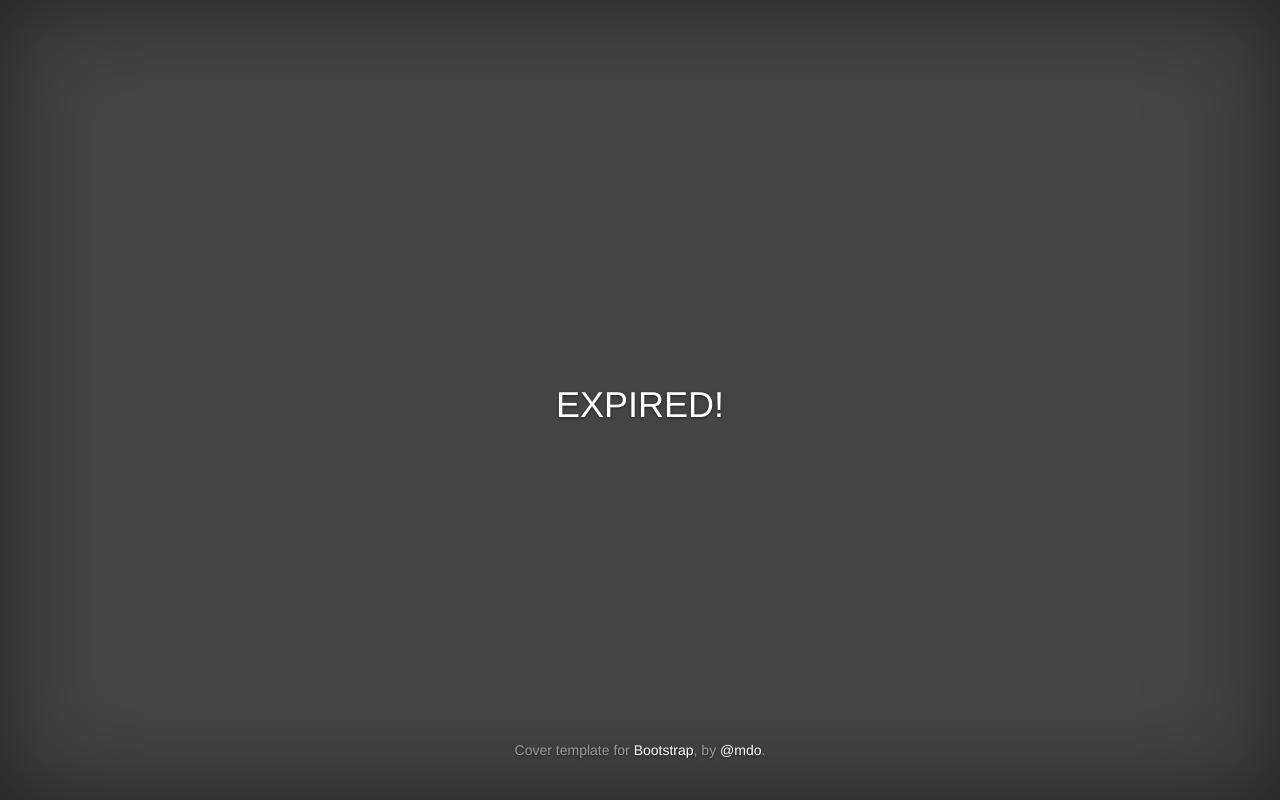
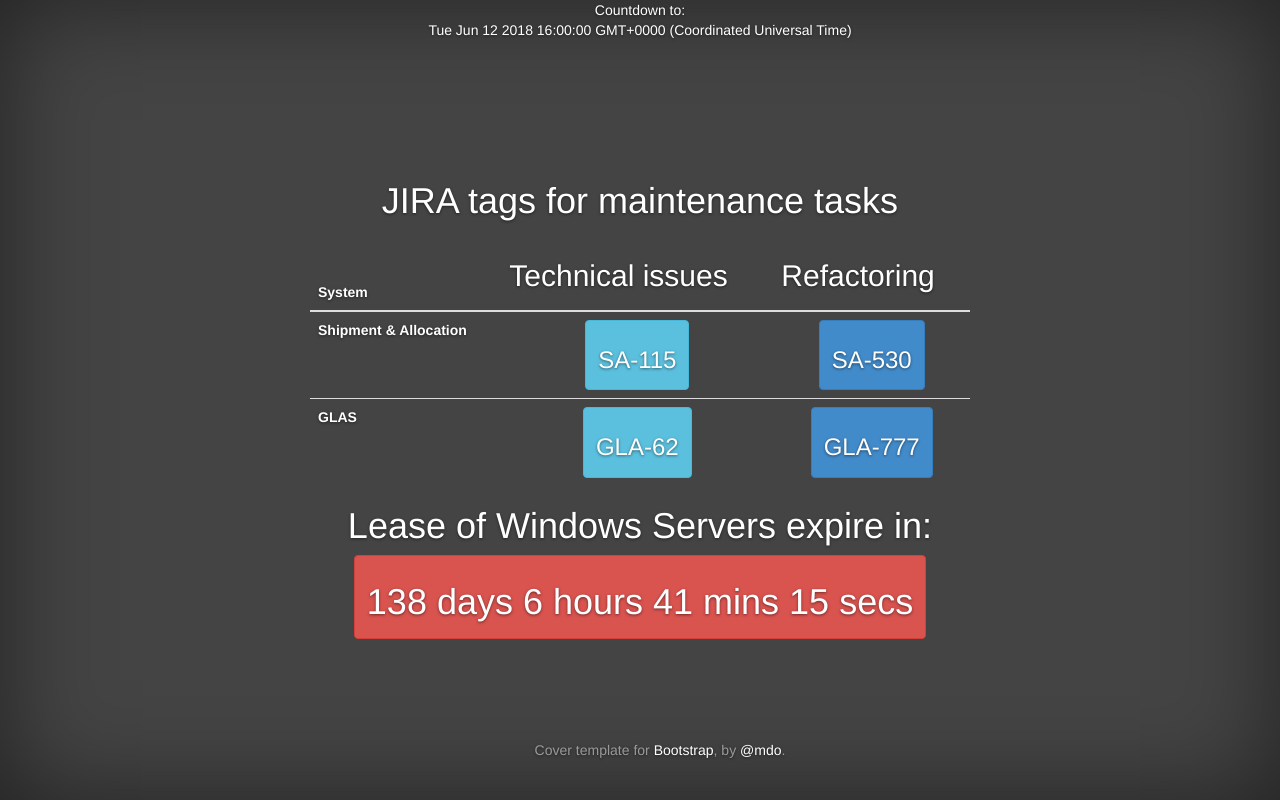
Before and after one commit to brotherBear/countdown, a plain HTML site: page index.html in a window 1280 px wide. Drawn offline with nearby package versions, Linux system fonts and the light colour scheme.

Commit message:
Updated countdown to show expiry of server lease

```diff
--- a/index.html
+++ b/index.html
@@ -13,16 +13,47 @@
 </head>
 <body>
   <div class="site-wrapper">
-
     <div class="site-wrapper-inner">
-
       <div class="cover-container">
-
         <div class="masthead clearfix" id="header">
         </div>
 
+        <div class="inner cover" id="issues">
+          <h1 class="cover-heading">JIRA tags for maintenance tasks</h1>
+          <table class="table">
+            <thead>
+              <tr>
+                <th>System</th><th><h2>Technical issues</h2></th><th><h2>Refactoring</h2></th>
+              </tr>
+            </thead>
+            <tbody>
+              <tr>
+                <th>Shipment &amp; Allocation</th>
+                <td>
+                  <div class="btn btn-info"><h3>SA-115</h3></div>
+                </td>
+                <td>
+                  <div class="btn btn-primary"><h3>SA-530</h3></div>
+                </td>
+              </tr>
+              <tr>
+                <th>GLAS</th>
+                <td>
+                  <div class="btn btn-info"><h3>GLA-62</h3></div>
+                </td>
+                <td>
+                  <div class="btn btn-primary"><h3>GLA-777</h3></div>
+                </td>
+              </tr>
+            </tbody>
+            <table>
+            </div>
+
             <div class="inner cover">
-            <h1 class="cover-heading"  id="countdown"></h1>
+              <h1 class="cover-heading">Lease of Windows Servers expire in:</h1>
+              <div class="btn btn-danger">
+                <h1 id="countdown"></h1>
+              </div>
             </div>
 
             <div class="mastfoot">
--- a/scripts/script.js
+++ b/scripts/script.js
@@ -1,5 +1,5 @@
 
-    CountDownTimer('06/02/2014 10:1 AM', 'countdown');
+    CountDownTimer('06/12/2018 04:00 PM', 'countdown');
 
     function CountDownTimer(dt, id)
     {
```
Lines whose indentation alone changed are shown as unchanged.
